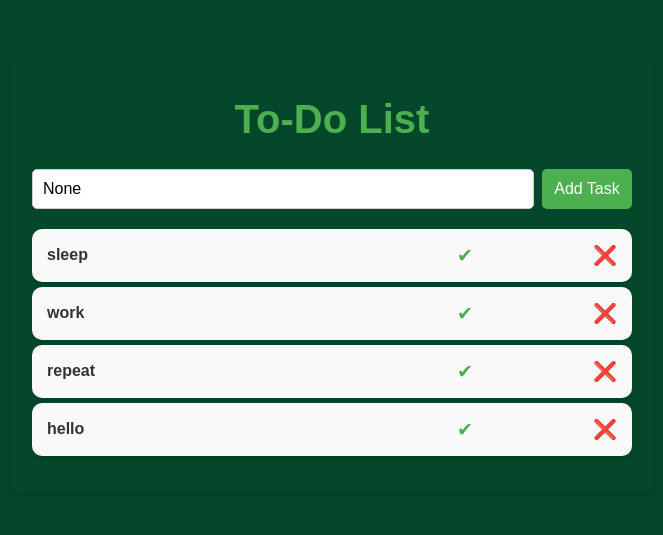
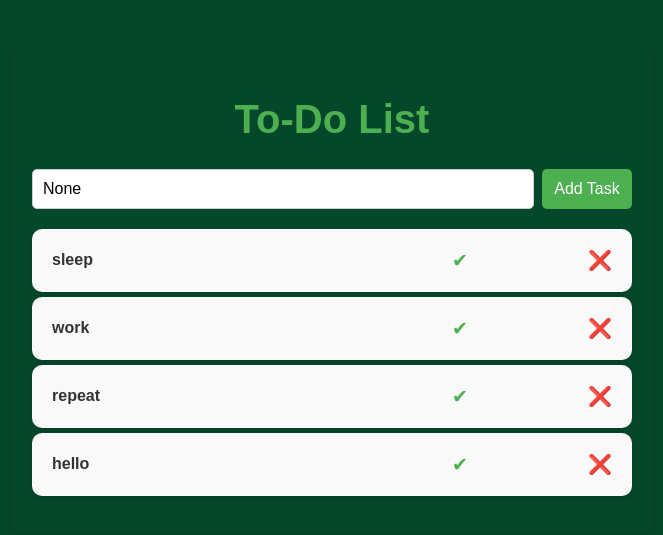
Before and after one commit to Rohit0414/odoo, a Django app: page / in a window 1280 px wide. Shown: the top 535 px of the page, without its empty margins (308-971 px from the left). Run offline with Django 5.2, Linux system fonts and the light colour scheme; data comes from the database, SQL or seed files in the repository.

Commit message:
To_do_list

```diff
--- a/static/styles.css
+++ b/static/styles.css
@@ -62,7 +62,7 @@
     display: flex;
     justify-content: space-between;
     align-items: center;
-    padding: 15px;
+    padding: 20px;
     background: #f9f9f9;
     margin: 5px 0;
     border-radius: 10px;
```
